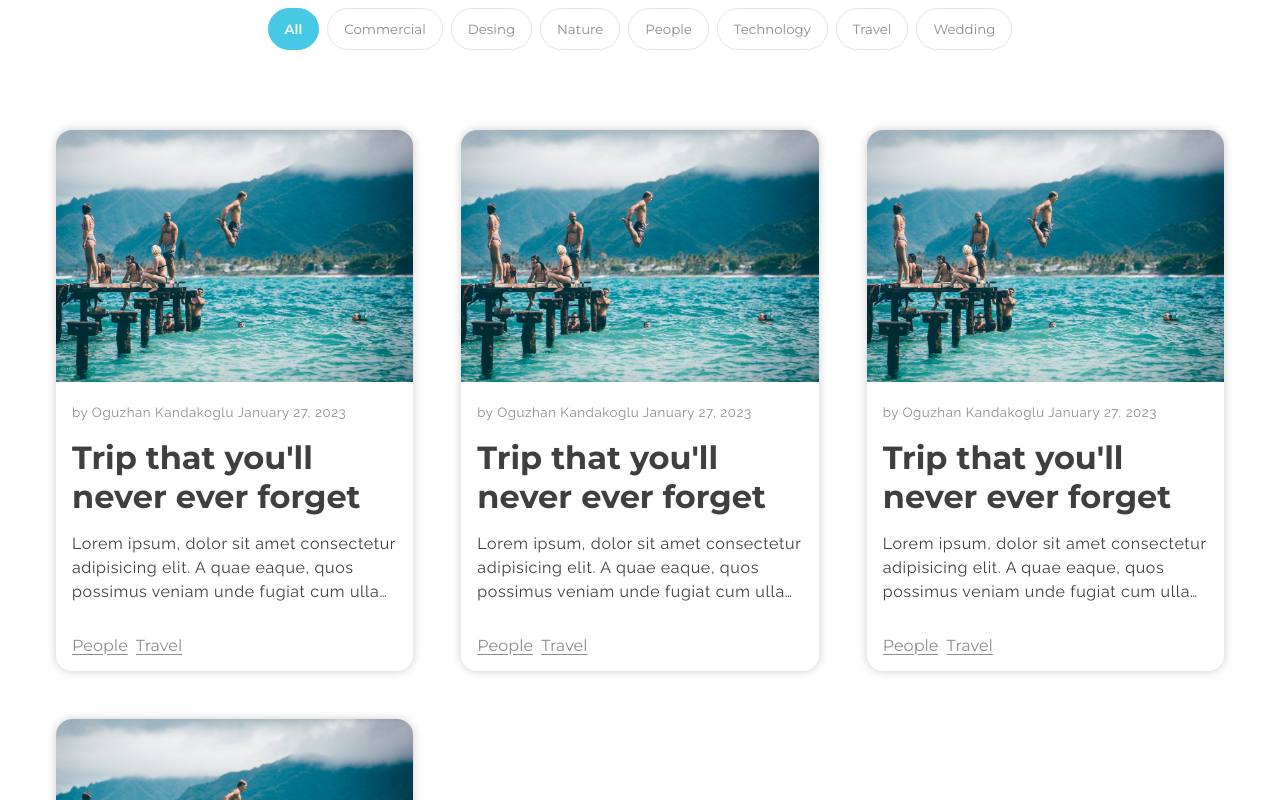
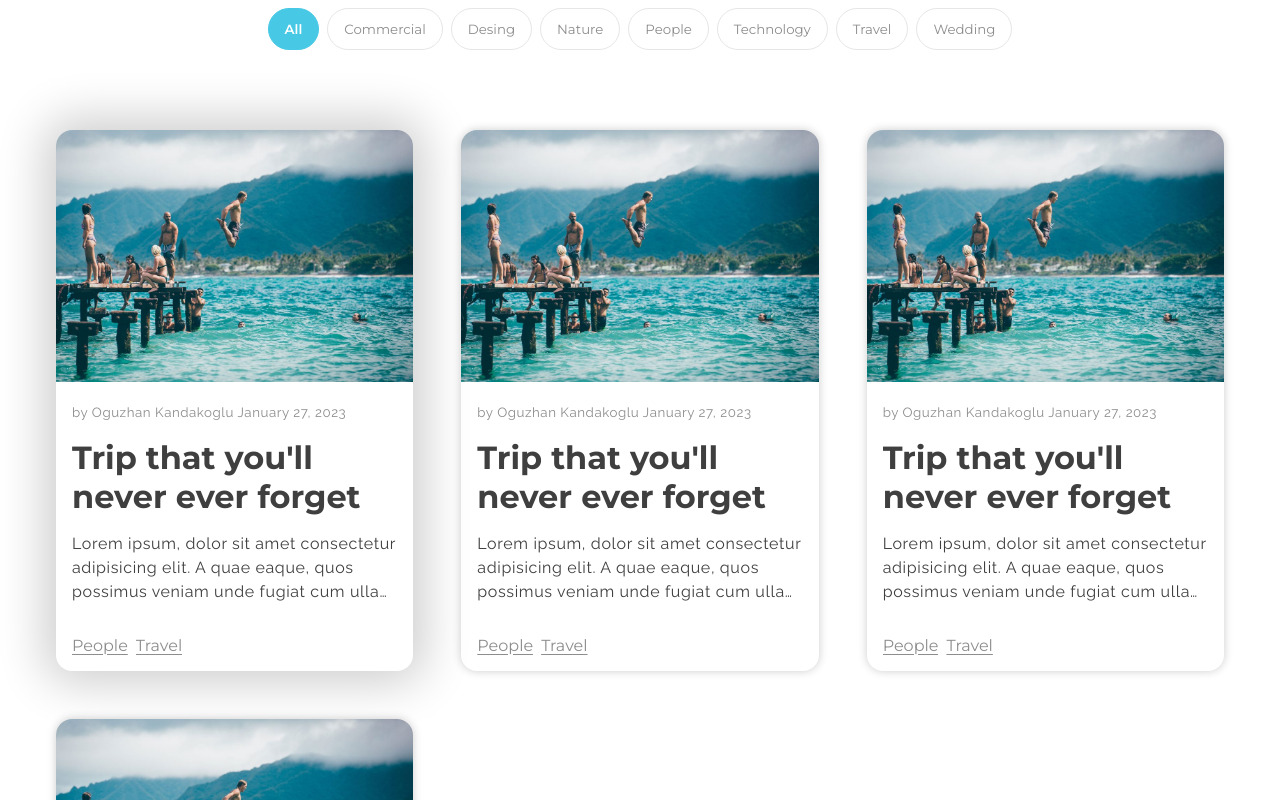
Before and after one commit to Ouzx/ozxkdev, a Next.js app: page / in a window 1280 px wide. In both pictures the pointer is over the element 234 px from the left and 982 px from the top of the page. Shown: the part 582-1382 px from the top of the page. Built offline with nearby package versions, Linux system fonts and the light colour scheme.

Commit message:
post box vard hovering

```diff
--- a/src/app/Components/Post/PostCard/PostCard.module.scss
+++ b/src/app/Components/Post/PostCard/PostCard.module.scss
@@ -7,6 +7,10 @@
   border-radius: 16px;
   margin: 1rem;
   cursor: pointer;
+  transition: 0.4s;
+  &:hover {
+    box-shadow: 0 0 3rem 0.7rem rgba(0, 0, 0, 0.2);
+  }
   .post_card__image {
     width: 100%;
     height: auto;
```
